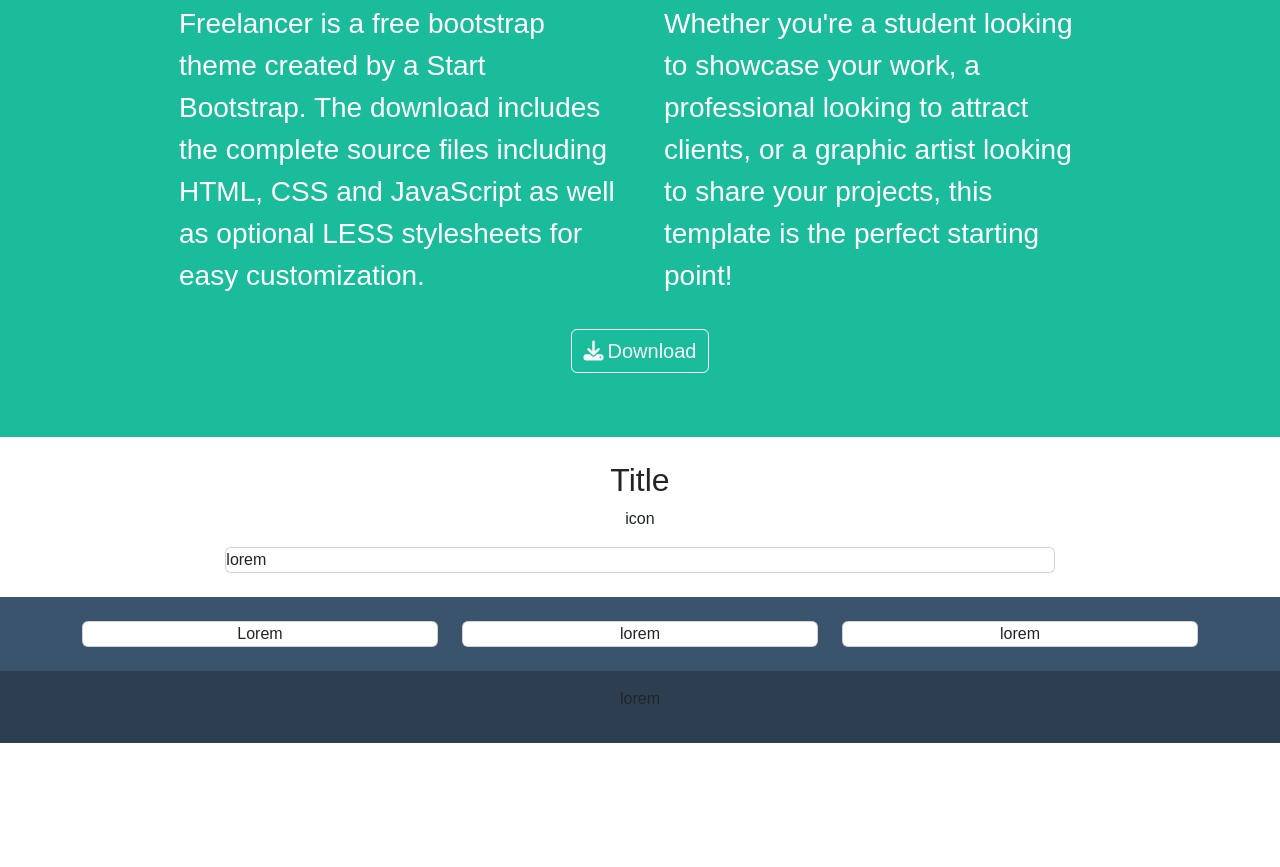
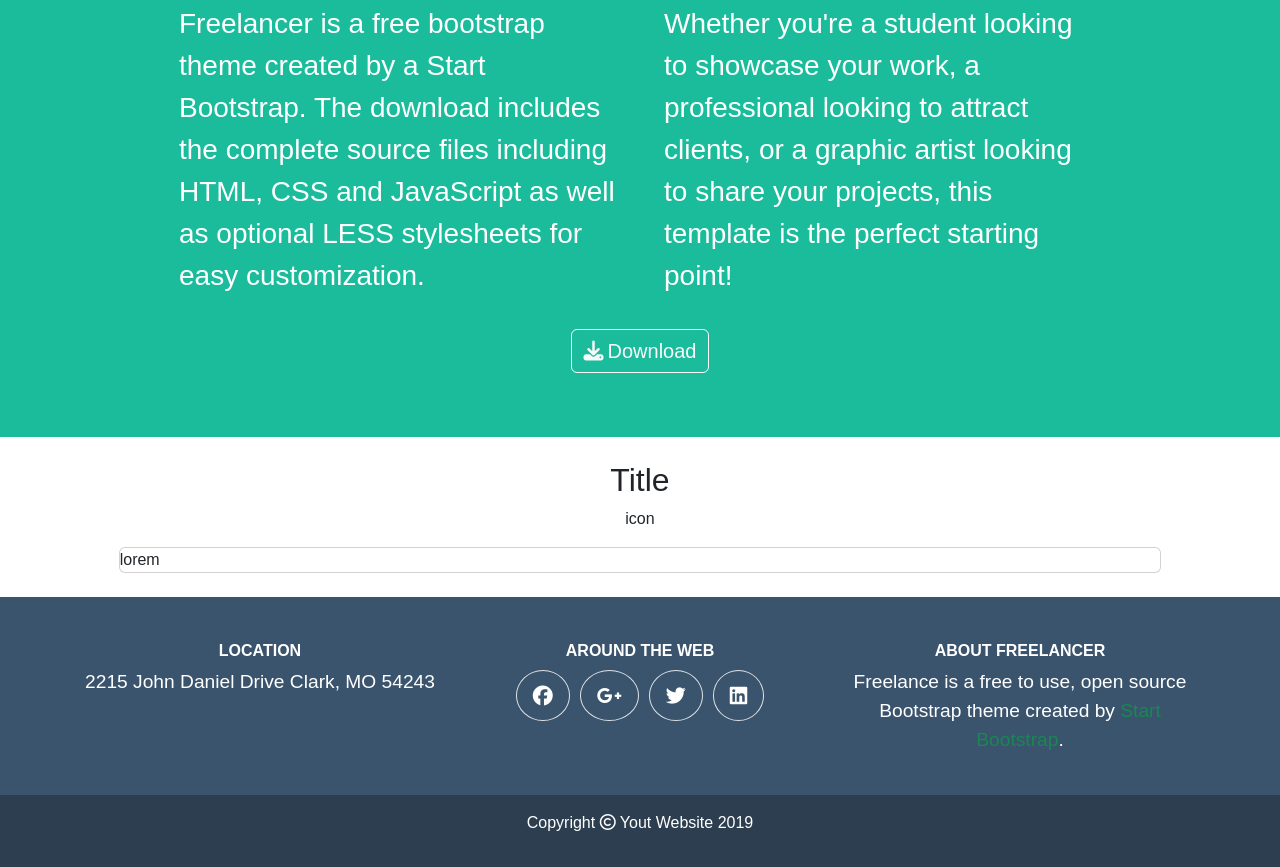
Before and after one commit to lelz99/html-css-bootstrap-freelancer, a plain HTML site: page index.html in a window 1280 px wide. Shown: the part 1587-2454 px from the top of the page. Before the commit the page ends 2330 px from the top, so only its background shows below. Drawn offline with nearby package versions, Linux system fonts and the light colour scheme.

Commit message:
added content footer

```diff
--- a/index.html
+++ b/index.html
@@ -60,6 +60,8 @@
                 </div>
             </div>
         </section>
+
+        <!-- About -->
         <section class="about">
             <div class="container py-5 text-white">
                 <h2 class="display-5 text-center fw-bold">ABOUT</h2>
@@ -84,36 +86,48 @@
             </div>
         </section>
 
+        <!-- Form -->
         <section class="contact-me container-fluid pb-4">
             <div class="text-center">
                 <h2 class="pt-4">Title</h2>
                 <p>icon</p>
             </div>
             <div class="row row-cols-1 justify-content-center">
-                <div class="col-8">
+                <div class="col-10">
                     <div class="card">lorem</div>
                 </div>
             </div>
         </section>
     </main>
 
-    <footer class="footer-top">
-        <div class="container-md">
+    <!-- Footer -->
+    <footer class="text-white">
+        <div class="footer-top container">
             <div class="row row-cols-1 text-center justify-content-center py-4 row row-cols-md-3">
-                <div class="col-8">
-                    <div class="card">Lorem</div>
+                <div class="col-9">
+                    <h5>LOCATION</h5>
+                    <p>2215 John Daniel Drive Clark, MO 54243</p>
                 </div>
-                <div class="col-8">
-                    <div class="card">lorem</div>
+                <div class="col-9">
+                    <h5>AROUND THE WEB</h5>
+                    <ul class="list-icon d-flex justify-content-center my-4 ps-0">
+                        <li><a class="text-white border rounded-circle p-3" href="#"><i class="fa-brands fa-facebook fa-lg"></i></a></li>
+                        <li><a class="text-white border rounded-circle p-3" href="#"><i class="fa-brands fa-google-plus-g fa-lg"></i></a></li>
+                        <li><a class="text-white border rounded-circle p-3" href="#"><i class="fa-brands fa-twitter fa-lg"></i></a></li>
+                        <li><a class="text-white border rounded-circle p-3" href="#"><i class="fa-brands fa-linkedin fa-lg"></i></a></li>
+                    </ul>
                 </div>
-                <div class="col-8">
-                    <div class="card">lorem</div>
+                <div class="col-9">
+                    <h5>ABOUT FREELANCER</h5>
+                    <p>Freelance is a free to use, open source Bootstrap theme created by <a class="text-success" href="#">Start Bootstrap</a>.</p>
                 </div>
             </div>
         </div>
+
+        <div class="footer-bottom text-center p-3">
+            <p>Copyright <i class="fa-regular fa-copyright"></i> Yout Website 2019</p>
+        </div>
     </footer>
-    <footer class="footer-bottom container-fluid text-center py-3">
-        <p>lorem</p>
-    </footer>
+
 </body>
 </html>
--- a/style/style.css
+++ b/style/style.css
@@ -2,6 +2,14 @@
 
 body{
     font-family: sans-serif;
+}
+
+.list-icon{
+    list-style: none;
+}
+
+a{
+    text-decoration: none;
 }
 
 /* Utils */
@@ -18,6 +26,13 @@ body{
     width: 100px;
 }
 
+/* Header */
+
+header{
+    background-color: #2c3e50;
+    height: 80px;
+}
+
 /* Jumbotron */
 
 .jumbotron{
@@ -31,26 +46,32 @@ body{
     display: block;
 }
 
-
-
-
-
-/* Altezze e colore sfondi */
-
-header{
-    background-color: #2c3e50;
-    height: 80px;
-}
-
+/* About */
 
 .about{
     background-color: #1abc9c;
 }
 
-.footer-top{
+/* Footer */
+
+footer{
     background-color: #3a546d;
 }
 
 .footer-bottom{
     background-color: #2c3e50;
 }
+
+.col-9 > h5{
+    margin-top: 20px;
+    font-size: 1rem;
+    font-weight: bold;
+}
+
+.col-9 > p{
+    font-size: 1.2rem;
+}
+
+.col-9 > ul > li{
+    margin: 0 5px;
+}
```
